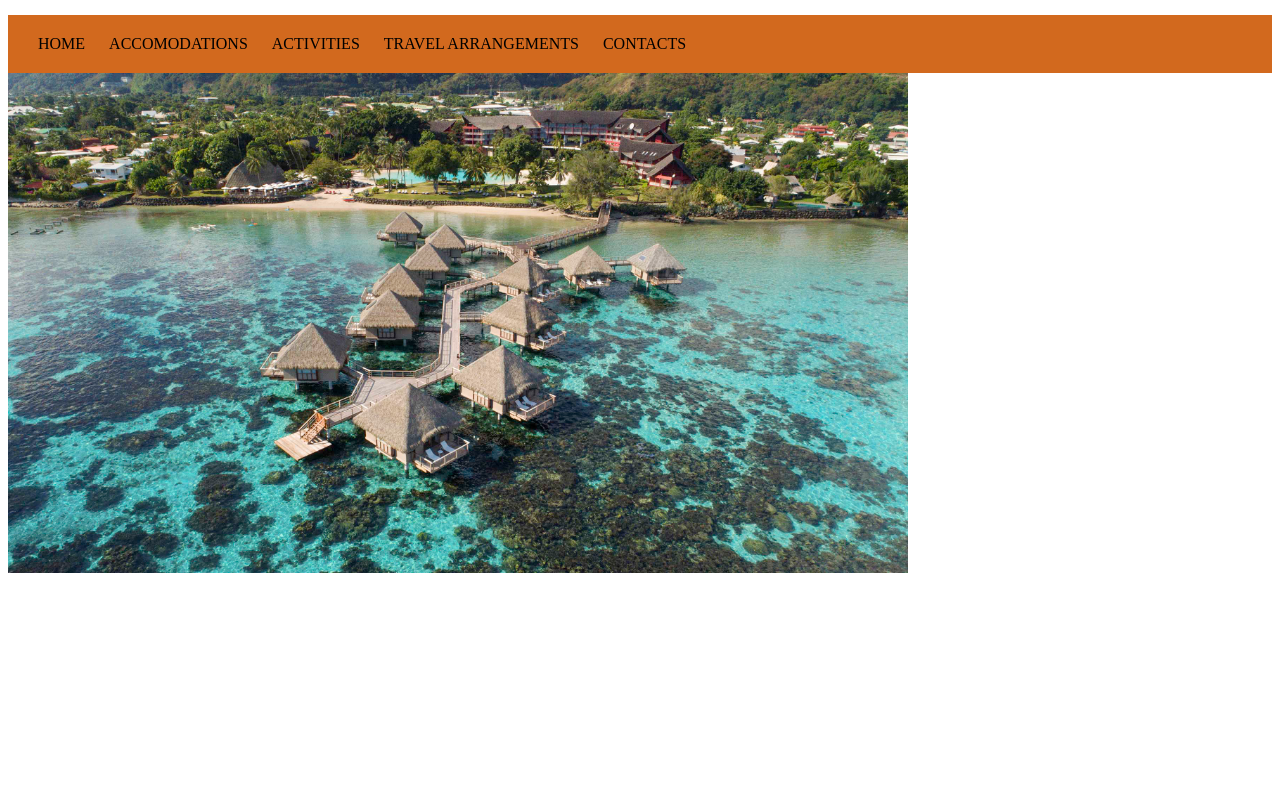
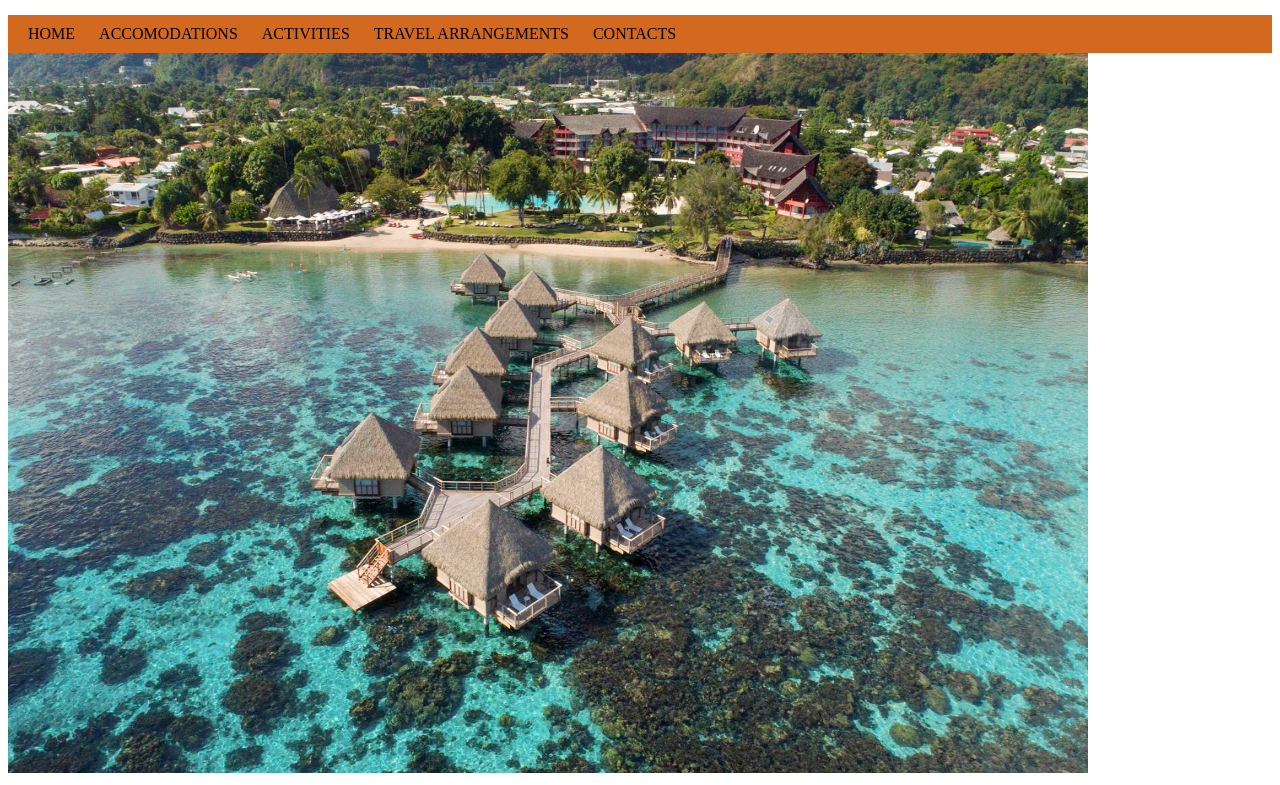
Before and after one commit to KihiaM/hukuresort, a plain HTML site: page index.html in a window 1280 px wide. Shown: the part 279-1064 px from the top of the page. Before the commit the page ends 864 px from the top, so only its background shows below. Drawn offline with Linux system fonts and the light colour scheme.

Commit message:
improved image sizing

```diff
--- a/css/styles.css
+++ b/css/styles.css
@@ -1,6 +1,6 @@
 .navbar{
   background-color: chocolate;
-  padding: 20px;
+  padding: 10px;
 }
 .navbar>a{
   text-decoration: none;
@@ -27,5 +27,5 @@ h3{
   height: 500px;width: 700px;
 }
 .resort {
-  height: 500px; width: 900px;
+  height: 720px;width: 1080px;
 }
```
